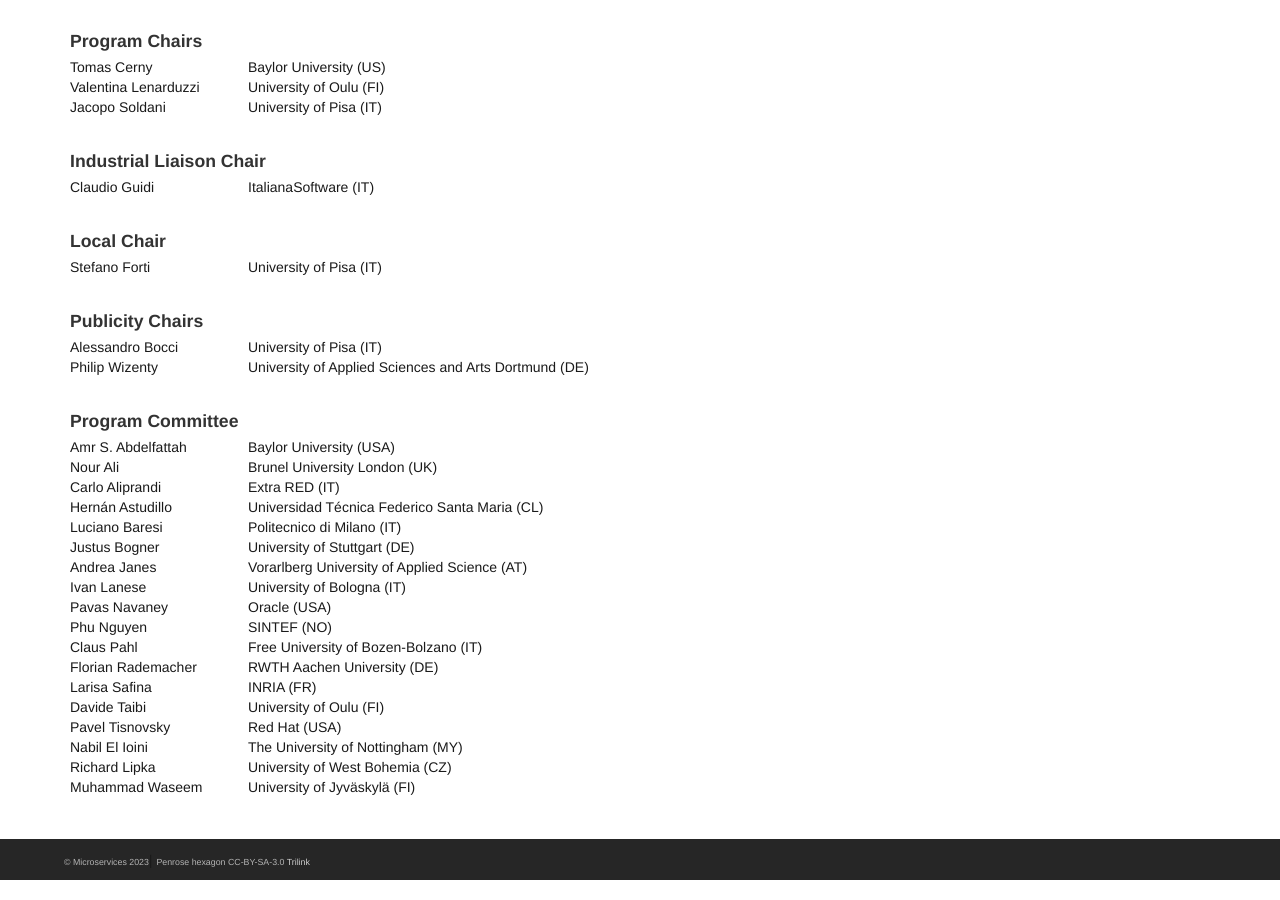
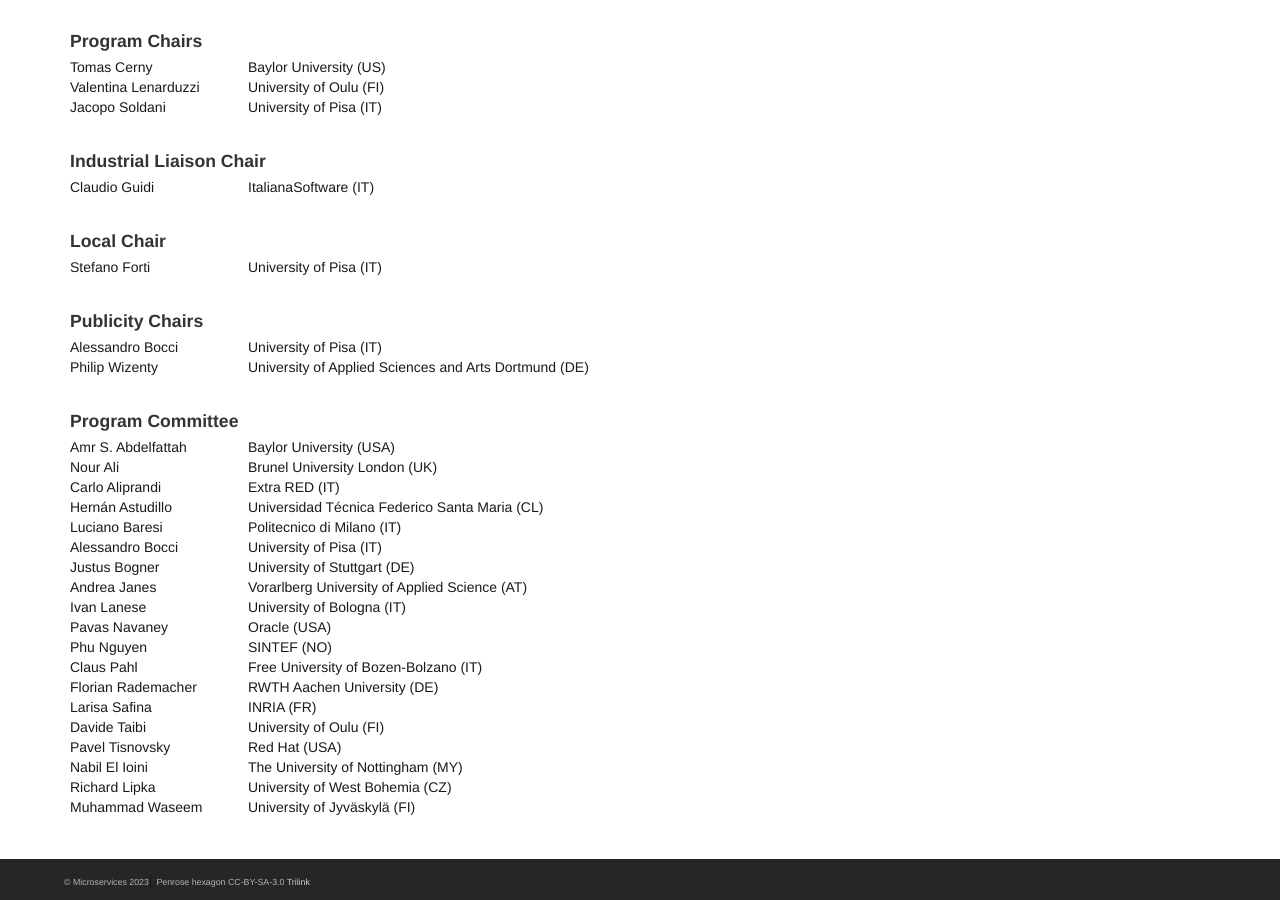
Before and after one commit to microservices-community/microservices-2023, a Jekyll site: the page built from committees.md, in a window 1280 px wide and 900 px high, scrolled down 611 px. Built offline with Jekyll 4.4.1, drawn with Linux system fonts in a browser that asks for light colours.

Commit message:
pc update

```diff
--- a/committees.md
+++ b/committees.md
@@ -53,6 +53,7 @@ feature_image: "rectorate.jpg"
         <tr><td>Carlo Aliprandi</td><td>Extra RED (IT)</td></tr>
         <tr><td>Hernán Astudillo</td><td>Universidad Técnica Federico Santa Maria (CL)</td></tr>
         <tr><td>Luciano Baresi</td><td>Politecnico di Milano (IT)</td></tr>
+        <tr><td>Alessandro Bocci</td><td>University of Pisa (IT)</td></tr>
         <tr><td>Justus Bogner</td><td>University of Stuttgart (DE)</td></tr>
         <tr><td>Andrea Janes</td><td>Vorarlberg University of Applied Science (AT)</td></tr>
         <tr><td>Ivan Lanese</td><td>University of Bologna (IT)</td></tr>
```
